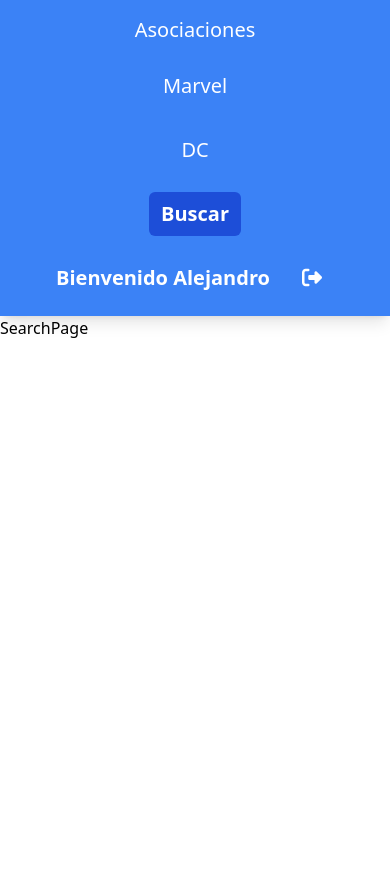
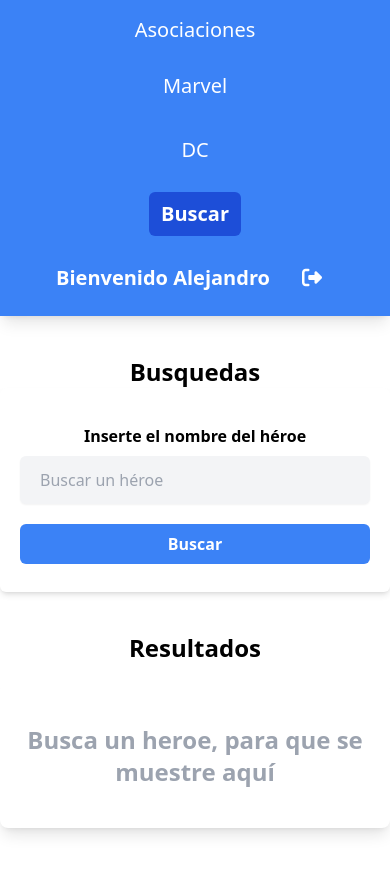
Before and after one commit to vegas29/HeroesAppVite, a React (Vite) app: page /search in a window 390 px wide. Shown: the top 874 px of the page. Before the commit the page ends 844 px from the top, so only its background shows below. Built offline with nearby package versions, Linux system fonts and the light colour scheme.

Commit message:
Añadiendo funcion para buscar

```diff
--- a/package.json
+++ b/package.json
@@ -9,6 +9,7 @@
     "preview": "vite preview"
   },
   "dependencies": {
+    "query-string": "^8.1.0",
     "react": "^18.2.0",
     "react-dom": "^18.2.0",
     "react-router-dom": "^6.6.2"
--- /dev/null
+++ b/src/heroes/helpers/getHeroById.js
@@ -0,0 +1,5 @@
+import { heroes } from '../data/heroes';
+
+export const getHeroById = (id='')=>{
+    return heroes.find(hero => hero.id === id);
+}
--- /dev/null
+++ b/src/heroes/helpers/getHeroesByName.js
@@ -0,0 +1,11 @@
+import { heroes } from "../data/heroes";
+
+export const getHeroesByName = (name = '') => {
+
+    name = name.toLowerCase().trim();
+
+    if(name.length === 0) return [];
+
+    return heroes.filter(hero => hero.superhero.toLowerCase().includes(name));
+
+}
--- a/src/heroes/helpers/index.js
+++ b/src/heroes/helpers/index.js
@@ -1,2 +1,4 @@
 export * from './getHeroesByPublisher';
+export * from './getHeroesByName';
+export * from './getHeroById';
 // export * from './heroImages';
--- /dev/null
+++ b/src/heroes/hooks/useForm.js
@@ -0,0 +1,18 @@
+import { useState } from "react";
+
+export const useForm = (initialState={}) => {
+    const [values, setValues] = useState(initialState);
+
+    const reset = () =>{
+        setValues(initialState);
+    }
+
+    const handleInputChange = ({target}) =>{
+        setValues({
+            ...values,
+            [target.name]: target.value
+        })
+    }
+
+    return [ values, handleInputChange, reset ];
+}
--- a/src/heroes/pages/HeroPage.jsx
+++ b/src/heroes/pages/HeroPage.jsx
@@ -1,4 +1,6 @@
+import { useMemo } from "react";
 import { Navigate, useNavigate, useParams } from "react-router-dom";
+import { getHeroById } from "../helpers";
 
 export const HeroPage = () => {
     const { heroeId } = useParams();
@@ -34,7 +36,7 @@ export const HeroPage = () => {
                     <div className="rounded-md overflow-hidden md:row-start-1 md:row-end-5">
                         {/* <img className="h-96 w-full object-cover mx-auto rounded-md hover:scale-105 transition-all cursor-pointer animate__animated animate__fadeInDown" src={imagenPath} alt={superhero}/> */}
 
-                        <img className="h-96 w-full object-cover mx-auto rounded-md hover:scale-105 transition-all cursor-pointer animate__animated animate__fadeInDown" src={heroImages(`./${heroeId}.jpg`)} alt={superhero}/>
+                        <img className="h-96 w-full object-cover mx-auto rounded-md hover:scale-105 transition-all cursor-pointer animate__animated animate__fadeInDown" src={imagenPath} alt={superhero}/>
                     </div>{/*Imagen*/}
 
                     <p className="font-semibold mt-5 text-lg md:col-start-2 md:col-end-3 md:row-start-1 md:row-end-2 md:mt-20 animate__animated animate__fadeInRight">Name: <span className="font-normal">{alter_ego}</span></p>
--- a/src/heroes/pages/SearchPage.jsx
+++ b/src/heroes/pages/SearchPage.jsx
@@ -1,5 +1,94 @@
+import { useMemo } from "react";
+import { useLocation, useNavigate } from "react-router-dom";
+import { useForm } from "../hooks/useForm";
+
+import queryString from 'query-string';
+import { HeroCard } from "../components/HeroCard";
+import { getHeroesByName } from "../helpers";
+
 export const SearchPage = () => {
+    const navigate = useNavigate();
+    const location = useLocation();
+
+    const {q = ''} = queryString.parse(location.search);
+    const [{searchText}, handleInputChange, reset] = useForm({
+      searchText:q
+    });
+
+    const heroesFiltered = useMemo(()=>getHeroesByName(q), [q]);
+
+
+    const handleSubmit = (e)=>{
+      e.preventDefault();
+
+      if(searchText.trim() === ''){
+        alert('El nombre del heroe es necesario');
+        return;
+      }
+
+      navigate(`?q=${searchText}`);
+
+      reset();
+    }
+
     return (
-        <div>SearchPage</div>
+        <>
+            <h1 className="text-center font-bold mt-10 text-2xl"> Busquedas </h1>
+
+            <div className="bg-white shadow-md rounded-md">
+                <div className="text-center py-7 md:py-10 md:w-5/12 mx-auto px-5">
+                    <form
+                        onSubmit={handleSubmit}
+                    >
+                        <span className="font-semibold text-md my-2 block">
+                            Inserte el nombre del héroe
+                        </span>
+
+                        <input
+                        type="text"
+                        placeholder="Buscar un héroe"
+                        className="w-full px-5 rounded-md shadow-sm h-12 bg-gray-100"
+                        autoComplete="false"
+                        name="searchText"
+                        value={searchText}
+                        onChange={handleInputChange}
+                        />
+
+                        <input
+                        type="submit"
+                        value="Buscar"
+                        className="w-full  bg-blue-500 hover:bg-blue-600 text-white cursor-pointer mt-5 py-2 rounded-md text-md font-semibold"
+                        />
+                    </form>
+                </div>
+            </div>
+
+            {/* Resultados */}
+
+            <h2 className="text-center font-bold mt-10 text-2xl">Resultados</h2>
+
+            {
+                (q === '')
+                ?
+                <div className="bg-white text-gray-400 text-center text-2xl font-bold shadow-lg rounded-lg w-full md:w-5/12 mx-auto py-10 mt-5">
+                    Busca un heroe, para que se muestre aquí
+                </div>
+                : (heroesFiltered.length === 0)
+                    && <div className="bg-red-600 text-white text-center text-2xl font-bold shadow-lg rounded-lg w-full md:w-5/12 mx-auto py-10 mt-5">
+                        No hay resultados de {q}
+                    </div>
+            }
+
+            <div className="text-center py-7 md:py-10 md:max-w-7xl mx-auto px-5 grid grid-cols-1 md:grid-cols-3 gap-5">
+                {
+                    heroesFiltered.map(heroes => (
+                        <HeroCard
+                            key={heroes.id}
+                            {...heroes}
+                        />
+                    ))
+                }
+            </div>
+        </>
     )
 }
--- a/src/heroes/routes/HeroesRoutes.jsx
+++ b/src/heroes/routes/HeroesRoutes.jsx
@@ -13,7 +13,7 @@ export const HeroesRoutes = () => {
                     <Route path="dc" element={<DCPage/>} />
 
                     <Route path="search" element={<SearchPage/>} />
-                    <Route path="hero" element={<HeroPage/>} />
+                    <Route path="hero/:heroeId" element={<HeroPage/>} />
 
                     <Route path="/" element={<Navigate to='/login'/>} />
                 </Routes>
```
Also changed, not shown: 1 other file (tests, documents, lock files or other folders).
